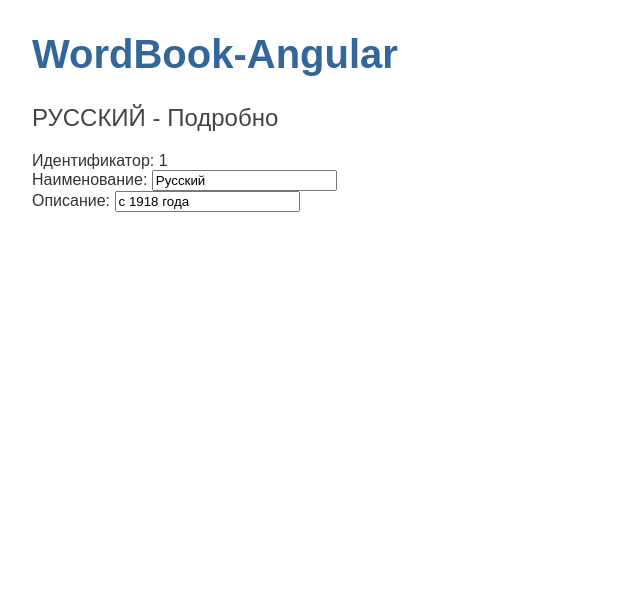
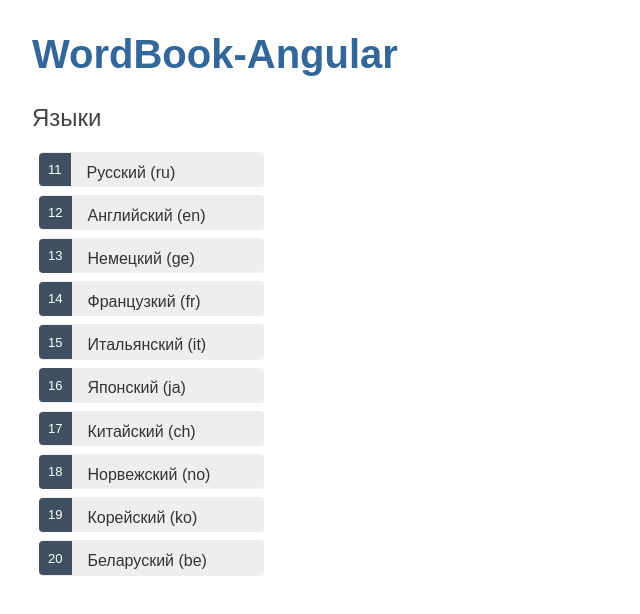
Before and after one commit to AlexeyVoropay/WordBook-Angular, an Angular app: page / in a window 1280 px wide. Shown: the top 614 px of the page, without its empty margins (0-640 px from the left). Built offline with nearby package versions, Linux system fonts and the light colour scheme.

Commit message:
Display a Heroes List

```diff
--- a/src/app/languages/languages.component.css
+++ b/src/app/languages/languages.component.css
@@ -0,0 +1,48 @@
+/* HeroesComponent's private CSS styles */
+.selected {
+  background-color: #CFD8DC !important;
+  color: white;
+}
+.languages {
+  margin: 0 0 2em 0;
+  list-style-type: none;
+  padding: 0;
+  width: 15em;
+}
+.languages li {
+  cursor: pointer;
+  position: relative;
+  left: 0;
+  background-color: #EEE;
+  margin: .5em;
+  padding: .3em 0;
+  height: 1.6em;
+  border-radius: 4px;
+}
+.languages li.selected:hover {
+  background-color: #BBD8DC !important;
+  color: white;
+}
+.languages li:hover {
+  color: #607D8B;
+  background-color: #DDD;
+  left: .1em;
+}
+.languages .text {
+  position: relative;
+  top: -3px;
+}
+.languages .badge {
+  display: inline-block;
+  font-size: small;
+  color: white;
+  padding: 0.8em 0.7em 0 0.7em;
+  background-color:#405061;
+  line-height: 1em;
+  position: relative;
+  left: -1px;
+  top: -4px;
+  height: 1.8em;
+  margin-right: .8em;
+  border-radius: 4px 0 0 4px;
+}
--- a/src/app/languages/languages.component.html
+++ b/src/app/languages/languages.component.html
@@ -1,12 +1,23 @@
-<h2>{{language.name | uppercase}} - Подробно</h2>
-<div><span>Идентификатор: </span>{{language.id}}</div>
+<h2>Языки</h2>
+<ul class="languages">
+  <li *ngFor="let language of languages"
+	[class.selected]="language === selectedLanguage"
+	(click)="onSelect(language)">
+    <span class="badge">{{language.id}}</span> {{language.name}} ({{language.description}})
+  </li>
+</ul>
+
+<div *ngIf="selectedLanguage">
+	<h2>{{selectedLanguage.name | uppercase}} - Подробно</h2>
+	<div><span>Идентификатор: </span>{{selectedLanguage.id}}</div>
 	<div>
 	<label>Наименование:
-    <input [(ngModel)]="language.name" placeholder="Наименование"/>
+		<input [(ngModel)]="selectedLanguage.name" placeholder="Наименование"/>
 	</label>
 	</div>
 	<div>
 	<label>Описание:
-    <input [(ngModel)]="language.description" placeholder="Описание"/>
+		<input [(ngModel)]="selectedLanguage.description" placeholder="Описание"/>
 	</label>
 	</div>
+</div>
--- a/src/app/languages/languages.component.ts
+++ b/src/app/languages/languages.component.ts
@@ -1,5 +1,6 @@
 import { Component, OnInit } from '@angular/core';
 import { Language } from '../language';
+import { LANGUAGES } from '../mock-languages';
 
 @Component({
   selector: 'app-languages',
@@ -8,11 +9,13 @@ import { Language } from '../language';
 })
 export class LanguagesComponent implements OnInit {
 
-  language: Language = {
-    id: 1,
-    name: 'Русский',
-	description: 'с 1918 года',
-  };
+  languages = LANGUAGES;
+
+  selectedLanguage: Language;
+
+  onSelect(language: Language): void {
+	this.selectedLanguage = language;
+  }
 
   constructor() {
   }
--- /dev/null
+++ b/src/app/mock-languages.ts
@@ -0,0 +1,14 @@
+import { Language } from './language';
+
+export const LANGUAGES: Language[] = [
+  { id: 11, name: 'Русский', description: 'ru' },
+  { id: 12, name: 'Английский', description: 'en' },
+  { id: 13, name: 'Немецкий', description: 'ge' },
+  { id: 14, name: 'Французкий', description: 'fr' },
+  { id: 15, name: 'Итальянский', description: 'it' },
+  { id: 16, name: 'Японский', description: 'ja' },
+  { id: 17, name: 'Китайский', description: 'ch' },
+  { id: 18, name: 'Норвежский', description: 'no' },
+  { id: 19, name: 'Корейский', description: 'ko' },
+  { id: 20, name: 'Беларуский', description: 'be' }
+];
```
Lines whose indentation alone changed are shown as unchanged.
